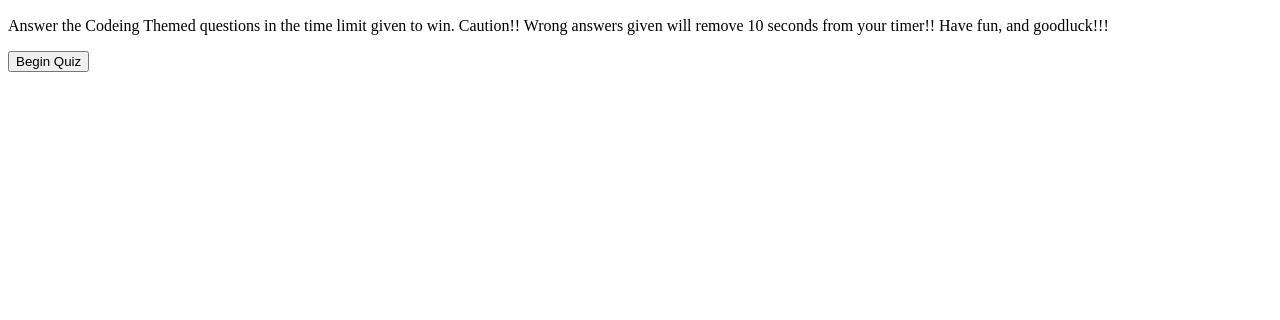
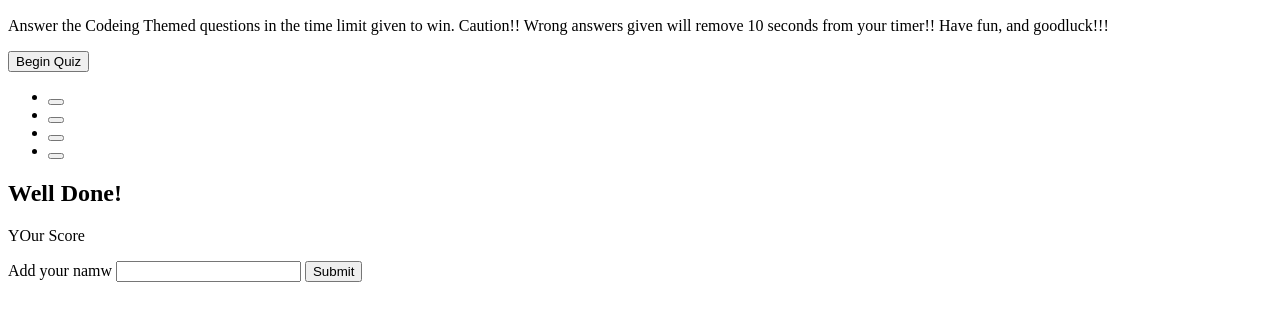
Before and after one commit to Zac0088/Timed-Quiz, a plain HTML site: page index.html in a window 1280 px wide. Shown: the part 50-370 px from the top of the page. Drawn offline with Linux system fonts and the light colour scheme.

Commit message:
base html complete added ids and buttons

```diff
--- a/index.html
+++ b/index.html
@@ -19,7 +19,25 @@
             Have fun, and goodluck!!!
         </p>
         <button id="beginQuiz" type="button">Begin Quiz</button>
+
+        <section id="multipleChoiceQuestions">
+
+        <ul>
+            <li><button></button></li>
+            <li><button></button></li>
+            <li><button></button></li>
+            <li><button></button></li>
+        </ul>
+        </section>
+        <aside>
+            <h2>Well Done!</h2>
+            <p>YOur Score</p>
+            <label>Add your namw</label>
+            <input id="yourName" type="text"/>
+            <button id="submit">Submit</button>
+        </aside>
     </main>
+    <script src="script.js"></script>
 
 </body>
 </html>
```
